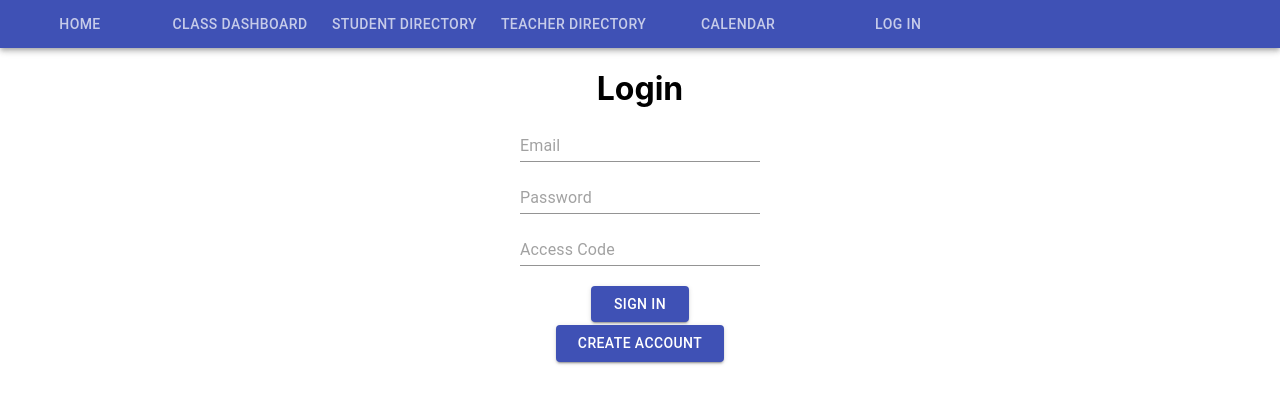
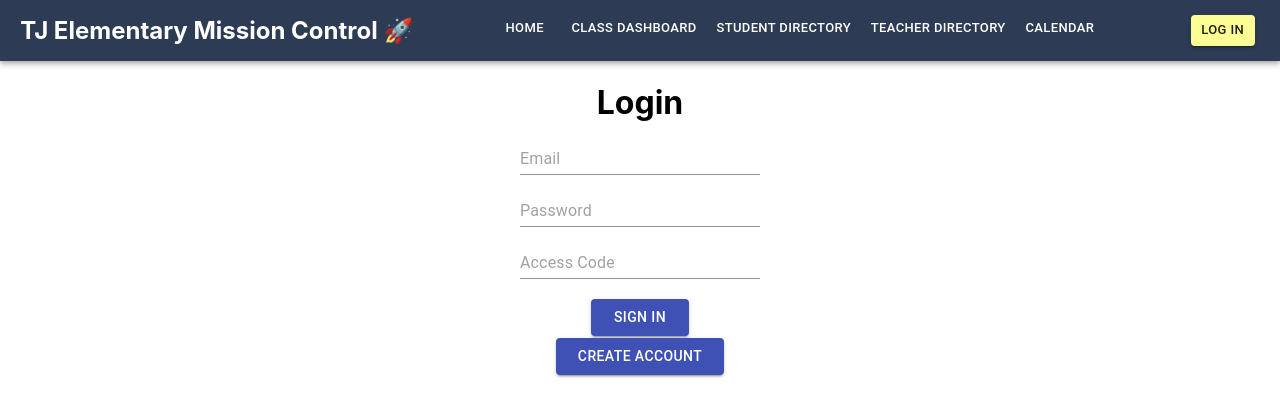
Before and after one commit to las3qj/tje-dashboard, a React (Create React App) app: page /Login in a window 1280 px wide. Shown: the top 416 px of the page. Built offline with nearby package versions, Linux system fonts and the light colour scheme; no server answers.

Commit message:
changes to Navbar Design and minor changes to directories and person card

```diff
--- a/src/components/NavBar.js
+++ b/src/components/NavBar.js
@@ -1,5 +1,5 @@
 import AppBar from "@material-ui/core/AppBar";
-import Tab from "@material-ui/core/Tab";
+import {Button,Tab,Grid} from "@material-ui/core";
 import { useHistory } from "react-router-dom";
 import { useContext } from "react";
 import { UserContext } from "../contexts/UserContext";
@@ -11,53 +11,88 @@ export default function NavBar() {
 
   return (
     <div>
-      <AppBar position="static">
+      <AppBar position="static" color="primary" style={{ background: '#2E3B55' }}>
         <div style={{ display: "flex" }}>
-          <Tab
+        <Grid container item xs={12} spacing={1}>
+        <Grid item xs={4}>
+            <h1 style={{fontSize:"3vh", paddingLeft:15}}>TJ Elementary Mission Control 🚀</h1>
+        </Grid>
+        <Grid item xs={7}>
+        <div style={{paddingTop:"1.75%"}}>
+          <Button
+            size="small"
+            color="inherit"
             label="Home"
             value={0}
             onClick={() => {
               history.push("/");
             }}
-          />
-          <Tab
+          >Home</Button>
+          <Button
+          style={{paddingLeft:"2%"}}
+          size="small"
+            color="inherit"
             label="Class Dashboard"
             value={1}
             onClick={() => history.push("/class-dashboard")}
-          />
-          <Tab
+          >Class Dashboard</Button>
+          <Button
+          style={{paddingLeft:"2%"}}
+          size="small"
+            color="inherit"
             label="Student Directory"
             value={2}
             onClick={() => {
               history.push("/student-directory");
             }}
-          />
-        <Tab
+          >Student Directory</Button>
+        <Button
+        style={{paddingLeft:"2%"}}
+        size="small"
+            color="inherit"
            label="Teacher Directory"
-            value={2}
+            value={3}
             onClick={() => {
               history.push("/teacher-directory")
             }}
-          />
-          <Tab
+          >Teacher Directory</Button>
+          <Button
+          style={{paddingLeft:"2%"}}
+          size="small"
+            color="inherit"
             label="Calendar"
-            value={3}
+            value={4}
             onClick={() => history.push("/calendar")}
-          />
+          >Calendar</Button>
+          </div>
+          </Grid>
+          <Grid item xs={1}>
           {!isLoggedIn && (
-            <Tab
+              <div style={{paddingTop:"15%"}}>
+            <Button
+            style={{backgroundColor:"#FDFD96"}}
+            size="small"
+            variant="contained"
               label="Log In"
-              value={4}
+              value={5}
               onClick={() => history.push("/login")}
-            />
+            >Log in</Button>
+            </div>
           )}
           {isLoggedIn && (
-            <Tab
+              <div style={{paddingTop:"15%"}}>
+            <Button
+            style={{right:"0%"}}
+            size="small"
+            color="secondary"
               label="Log Out"
-              value={5}
+              value={6}
               onClick={() => firebase.auth().signOut()}
-            />
+            >Log Out</Button>
+            </div>
           )}
+          </Grid>
+          </Grid>
         </div>
       </AppBar>
     </div>
--- a/src/components/PersonCard.js
+++ b/src/components/PersonCard.js
@@ -136,7 +136,7 @@ function PersonCard({personType,person,edit,save,setSave}){
           }} id="outlined-basic" label="Date of Birth" size="small" variant="outlined" defaultValue={dob}/>
               </div>):<p style={{textAlign:"center",fontSize:18}}>{dob}</p>}
             </Grid>
-            <Grid item xs={1}>
+            <Grid item xs={2}>
               <Popup contentStyle={edit?{height: "17%",width: "30%"}:{height: "15%",width: "30%"}} trigger={<Button>Contact Info</Button>} position="right center">
                 <div style={{padding:5}}>
           {edit?(<TextField onChange={(evt)=>{
@@ -150,15 +150,15 @@ function PersonCard({personType,person,edit,save,setSave}){
                 </div>
               </Popup>
             </Grid>
-            <Grid item xs={edit?4:5}>
+            <Grid item xs={edit?3:4}>
               <p style={{textAlign:"center",fontSize:18}}>{formatClasses(person.classes)}</p>
             </Grid>
             <Grid item xs={1}>
-              <IconButton onClick={()=>{
+              {edit&&<IconButton onClick={()=>{
                 removePerson();
               }}>
                 <HighlightOffIcon/>
-              </IconButton>
+              </IconButton>}
             </Grid>
             </Grid>
             </Card>
--- a/src/components/StudentDirectory.js
+++ b/src/components/StudentDirectory.js
@@ -105,7 +105,7 @@ export default function StudentDirectory() {
                     >
                         Name
                     </Button>
-                    <Button
+                    <Button style={{paddingRight:20}}
                         onClick={sortNameUp}
                         startIcon={<FiArrowUp />}
                     >
--- a/src/components/TeacherDirectory.js
+++ b/src/components/TeacherDirectory.js
@@ -4,6 +4,8 @@ import PersonCard from './PersonCard'
 import {Grid, Button,TextField} from '@material-ui/core'
 import AddPersonForm from './AddPersonForm'
 import NavBar from "./NavBar";
+import { FiArrowDown } from "react-icons/fi";
+import { FiArrowUp } from "react-icons/fi";
 
 function TeacherDirectory(){
     const personType = "teacher";
@@ -74,7 +76,7 @@ function TeacherDirectory(){
     return (
         <div>
             <NavBar/>
-        <h1 style={{textAlign:"center"}}>Teacher Directory.</h1>
+            <h1 style={{textAlign:"center"}}>Teacher Directory</h1>
             <div style={{display:"flex",justifyContent:"center"}}>
             <AddPersonForm personType="teacher" style={{ width: "20%" }} />
             <Button onClick={()=>{
@@ -83,12 +85,15 @@ function TeacherDirectory(){
             {edit&&<Button onClick={()=>{
                 setSave(true);
             }}>Save</Button>}
-        <Button onClick={()=>{
-            sortNameUp();
-        }}>Sort (Name A-Z)</Button>
-        <Button onClick={()=>{
-            sortNameDown();
-        }}>Sort (Name Z-A)</Button>
+            <Button
+            onClick={sortNameDown}
+            startIcon={<FiArrowDown />}
+            >Name
+            </Button>
+            <Button style={{paddingRight:20}}
+            onClick={sortNameUp}
+            startIcon={<FiArrowUp />}
+            >Name</Button>
             <TextField name='value' value={search} onChange={(event) => { setSearch(event.target.value) }} onKeyPress={(evt)=>{
                 searchTeachers();
             }}placeholder={'search by last name'} />
```
Also changed, not shown: 1 other file (tests, documents, lock files or other folders). Lines whose indentation alone changed are shown as unchanged.
